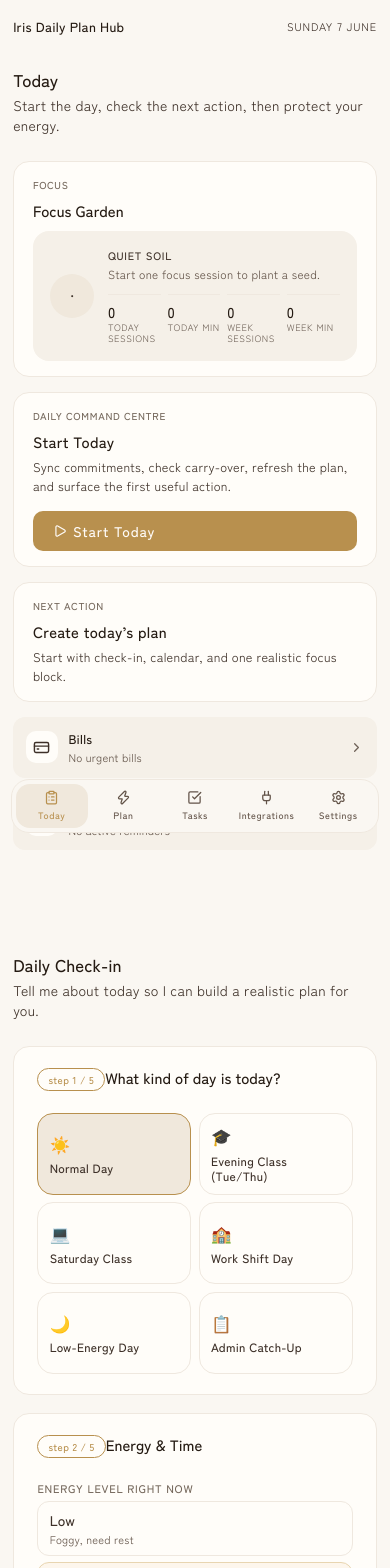
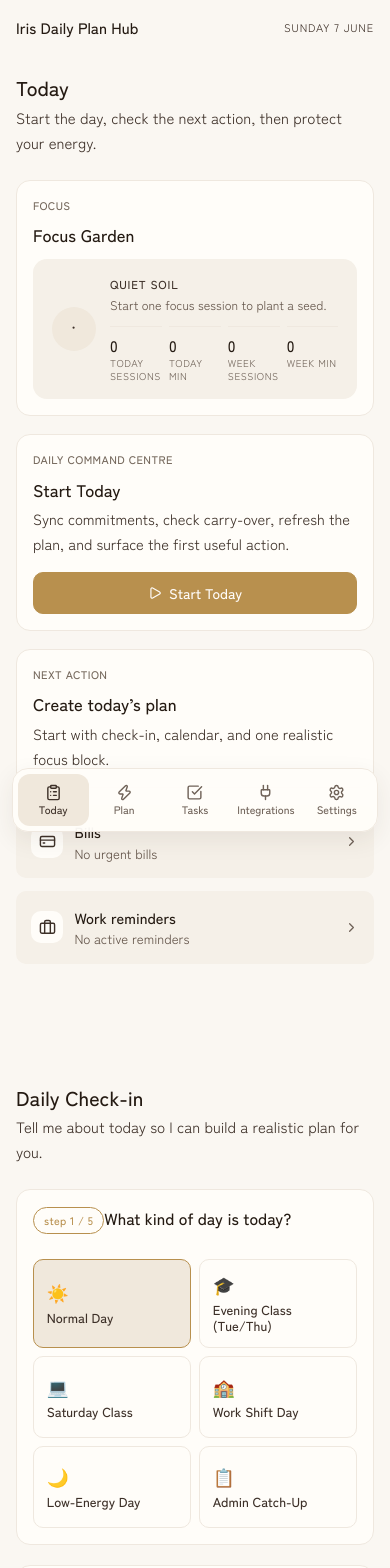
Before and after one commit to iriskumi/iris-daily-plan, a React (Vite) app: page / in a window 390 px wide. Shown: the top 1568 px of the page. Built offline with nearby package versions, Linux system fonts and the light colour scheme.

Commit message:
Polish daily planner UI readability

```diff
--- a/src/index.css
+++ b/src/index.css
@@ -56,9 +56,13 @@
   --shadow: none;
   --shadow-md: none;
 
-  --radius-sm: 12px;
-  --radius: 16px;
+  --radius-sm: 10px;
+  --radius: 14px;
   --radius-lg: 16px;
+
+  --control-height: 42px;
+  --control-radius: 10px;
+  --control-pad-x: 16px;
 
   --font-cjk: 'PingFang SC', 'Noto Sans SC', 'Microsoft YaHei', -apple-system, BlinkMacSystemFont, 'Segoe UI', system-ui, sans-serif;
   --font: 'PingFang SC', 'Noto Sans SC', 'Microsoft YaHei', 'Zen Kaku Gothic New', -apple-system, BlinkMacSystemFont, 'Segoe UI', system-ui, sans-serif;
@@ -68,11 +72,11 @@
 
 * {
   font-family: var(--font);
-  letter-spacing: 0.02em;
+  letter-spacing: 0;
 }
 
 html {
-  font-size: 15px;
+  font-size: 16px;
   -webkit-font-smoothing: antialiased;
   -moz-osx-font-smoothing: grayscale;
 }
@@ -82,6 +86,7 @@ body {
   background: var(--bg);
   color: var(--text);
   min-height: 100dvh;
+  line-height: 1.55;
 }
 
 :lang(zh),
@@ -122,9 +127,9 @@ body {
 }
 
 .app-header h1 {
-  font-size: 16px;
-  font-weight: 500;
-  letter-spacing: 0.02em;
+  font-size: 17px;
+  font-weight: 500;
+  letter-spacing: 0;
   color: var(--text);
   white-space: nowrap;
 }
@@ -156,7 +161,8 @@ body {
   display: flex;
   align-items: center;
   gap: 0.35rem;
-  padding: 0.8rem 0.7rem;
+  min-height: 48px;
+  padding: 0.75rem 0.85rem;
   border: none;
   background: none;
   cursor: pointer;
@@ -164,13 +170,13 @@ body {
   font-weight: 500;
   color: var(--text-3);
   white-space: nowrap;
-  border-bottom: 1.5px solid transparent;
-  transition: color 0.15s, border-color 0.15s;
+  border-bottom: 2px solid transparent;
+  transition: background 0.15s, color 0.15s, border-color 0.15s;
   font-family: var(--font);
   flex-shrink: 0;
   min-width: 96px;
   justify-content: center;
-  letter-spacing: 0.06em;
+  letter-spacing: 0;
 }
 
 .nav-tab svg {
@@ -221,26 +227,28 @@ body {
   flex: 1;
   max-width: 780px;
   margin: 0 auto;
-  padding: 1.75rem 1.25rem 4rem;
+  padding: 2rem 1.25rem 4.25rem;
   width: 100%;
 }
 
 .page-header {
-  margin-bottom: 1.75rem;
+  margin-bottom: 1.5rem;
 }
 
 .page-title {
-  font-size: 17px;
+  font-size: 20px;
   font-weight: 500;
   letter-spacing: 0;
   color: var(--text);
-  margin-bottom: 0.2rem;
+  margin-bottom: 0.3rem;
+  line-height: 1.35;
 }
 
 .page-subtitle {
-  font-size: 14px;
+  font-size: 15px;
   color: var(--text-2);
   font-weight: 400;
+  line-height: 1.65;
 }
 
 /* ── Cards ─────────────────────────────────────────── */
@@ -249,7 +257,7 @@ body {
   background: var(--surface);
   border: 0.5px solid var(--border);
   border-radius: var(--radius);
-  padding: 1.35rem 1.55rem;
+  padding: 1.4rem 1.5rem;
   box-shadow: none;
 }
 
@@ -261,14 +269,15 @@ body {
   display: flex;
   align-items: center;
   justify-content: space-between;
-  margin-bottom: 1rem;
+  margin-bottom: 1.1rem;
 }
 
 .card-title {
-  font-size: 15px;
+  font-size: 16px;
   font-weight: 500;
   color: var(--text);
   letter-spacing: 0;
+  line-height: 1.4;
 }
 
 .card-title-row {
@@ -280,10 +289,10 @@ body {
 /* ── Section Labels ─────────────────────────────────────────── */
 
 .section-label {
-  font-size: 10px;
+  font-size: 11px;
   font-weight: 500;
   text-transform: uppercase;
-  letter-spacing: 0.07em;
+  letter-spacing: 0.04em;
   color: var(--section-label);
   margin-bottom: 0.5rem;
 }
@@ -293,11 +302,11 @@ body {
   align-items: center;
   border: 0.5px solid var(--accent);
   border-radius: 20px;
-  padding: 3px 10px;
-  font-size: 10px;
+  padding: 4px 10px;
+  font-size: 11px;
   font-weight: 500;
   color: var(--accent);
-  letter-spacing: 0.04em;
+  letter-spacing: 0.03em;
   margin-bottom: 0.45rem;
 }
 
@@ -308,7 +317,7 @@ body {
 /* ── Form Elements ─────────────────────────────────────────── */
 
 .form-group {
-  margin-bottom: 1rem;
+  margin-bottom: 1.1rem;
 }
 
 .form-group label {
@@ -317,18 +326,18 @@ body {
   font-weight: 500;
   color: var(--section-label);
   text-transform: uppercase;
-  letter-spacing: 0.07em;
-  margin-bottom: 0.3rem;
+  letter-spacing: 0.04em;
+  margin-bottom: 0.4rem;
 }
 
 .form-group input,
 .form-group select,
 .form-group textarea {
   width: 100%;
-  padding: 0.68rem 0.8rem;
+  padding: 0.72rem 0.85rem;
   border: 1px solid #DDD5C8;
-  border-radius: 12px;
-  font-size: 14px;
+  border-radius: var(--control-radius);
+  font-size: 15px;
   font-family: var(--font-cjk);
   font-weight: 400;
   color: var(--text);
@@ -374,7 +383,7 @@ textarea {
 .form-row {
   display: grid;
   grid-template-columns: 1fr 1fr;
-  gap: 0.75rem;
+  gap: 0.9rem;
 }
 
 .form-row-3 {
@@ -394,15 +403,16 @@ textarea {
 
 .btn-group {
   display: flex;
-  gap: 0.4rem;
+  gap: 0.5rem;
   flex-wrap: wrap;
 }
 
 .btn-option {
-  padding: 0.42rem 0.85rem;
-  border: 1.5px solid var(--border);
-  border-radius: var(--radius-sm);
-  font-size: 0.78rem;
+  min-height: 36px;
+  padding: 0.44rem 0.85rem;
+  border: 1px solid var(--border);
+  border-radius: 999px;
+  font-size: 0.8rem;
   font-family: var(--font);
   font-weight: 500;
   cursor: pointer;
@@ -449,9 +459,9 @@ textarea {
 .energy-option {
   flex: 1;
   min-width: 0;
-  padding: 0.55rem 0.75rem;
+  padding: 0.7rem 0.8rem;
   border: 0.5px solid var(--border);
-  border-radius: 12px;
+  border-radius: var(--control-radius);
   font-family: var(--font);
   cursor: pointer;
   background: var(--surface);
@@ -471,12 +481,12 @@ textarea {
 }
 
 .energy-option-label {
-  font-size: 14px;
+  font-size: 15px;
   font-weight: 500;
 }
 
 .energy-option-desc {
-  font-size: 11px;
+  font-size: 12px;
   color: var(--text-3);
   line-height: 1.35;
   margin-top: 0.12rem;
@@ -525,8 +535,8 @@ textarea {
 
 .day-type-card {
   border: 0.5px solid var(--border);
-  border-radius: 16px;
-  padding: 0.65rem 0.75rem;
+  border-radius: var(--control-radius);
+  padding: 0.75rem 0.8rem;
   cursor: pointer;
   background: var(--surface);
   transition: all 0.15s;
@@ -556,7 +566,7 @@ textarea {
 }
 
 .day-type-card .dtc-label {
-  font-size: 12px;
+  font-size: 13px;
   font-weight: 500;
   color: var(--text-2);
   display: block;
@@ -572,13 +582,15 @@ textarea {
 .btn {
   display: inline-flex;
   align-items: center;
-  gap: 0.4rem;
-  padding: 10px 20px;
-  border-radius: 10px;
+  justify-content: center;
+  gap: 0.45rem;
+  min-height: var(--control-height);
+  padding: 0.62rem var(--control-pad-x);
+  border-radius: var(--control-radius);
   font-size: 14px;
   font-weight: 500;
   font-family: var(--font);
-  letter-spacing: 0.06em;
+  letter-spacing: 0;
   cursor: pointer;
   border: none;
   transition: all 0.15s;
@@ -594,7 +606,7 @@ textarea {
 .btn-primary {
   background: #B8904E;
   color: #FFFCF9;
-  border: none;
+  border: 1px solid #B8904E;
 }
 
 .btn-primary:hover {
@@ -605,8 +617,8 @@ textarea {
   background: #FFFCF9;
   border: 1px solid #C4B8A8;
   color: #3D3028;
-  font-weight: 400;
-  letter-spacing: 0.04em;
+  font-weight: 500;
+  letter-spacing: 0;
 }
 
 .btn-secondary:hover {
@@ -624,8 +636,9 @@ textarea {
   background: none;
   border: none;
   color: var(--text-3);
-  padding: 0.35rem 0.45rem;
-  border-radius: var(--radius-sm);
+  min-height: 34px;
+  padding: 0.38rem 0.55rem;
+  border-radius: var(--control-radius);
   cursor: pointer;
   font-family: var(--font);
   display: inline-flex;
@@ -649,8 +662,9 @@ textarea {
   background: none;
   border: none;
   color: var(--text-3);
-  padding: 0.35rem 0.45rem;
-  border-radius: var(--radius-sm);
+  min-height: 34px;
+  padding: 0.38rem 0.55rem;
+  border-radius: var(--control-radius);
   cursor: pointer;
   font-family: var(--font);
   display: inline-flex;
@@ -672,9 +686,10 @@ textarea {
   background: #B8904E;
   color: #FFFCF9;
   font-size: 14px;
-  padding: 10px 20px;
-  border-radius: 10px;
-  border: none;
+  min-height: var(--control-height);
+  padding: 0.62rem var(--control-pad-x);
+  border-radius: var(--control-radius);
+  border: 1px solid #B8904E;
   cursor: pointer;
   font-family: var(--font);
   font-weight: 500;
@@ -685,7 +700,7 @@ textarea {
   gap: 0.5rem;
   transition: all 0.2s;
   margin-top: 1.5rem;
-  letter-spacing: 0.06em;
+  letter-spacing: 0;
   box-shadow: none;
 }
 
@@ -726,12 +741,13 @@ textarea {
 .badge {
   display: inline-flex;
   align-items: center;
-  padding: 0.12rem 0.5rem;
+  min-height: 22px;
+  padding: 0.14rem 0.55rem;
   border-radius: 999px;
-  font-size: 0.67rem;
+  font-size: 0.7rem;
   font-weight: 500;
   text-transform: uppercase;
-  letter-spacing: 0.07em;
+  letter-spacing: 0.04em;
   white-space: nowrap;
 }
 
@@ -801,16 +817,17 @@ textarea {
 
 .filter-bar {
   display: flex;
-  gap: 0.35rem;
+  gap: 0.45rem;
   flex-wrap: wrap;
   margin-bottom: 1rem;
 }
 
 .filter-chip {
-  padding: 0.32rem 0.7rem;
+  min-height: 34px;
+  padding: 0.36rem 0.75rem;
   border: 1px solid var(--border);
   border-radius: 999px;
-  font-size: 0.72rem;
+  font-size: 0.78rem;
   font-weight: 500;
   cursor: pointer;
   background: var(--surface);
@@ -837,14 +854,14 @@ textarea {
 .task-list {
   display: flex;
   flex-direction: column;
-  gap: 0.5rem;
+  gap: 0.65rem;
 }
 
 .task-card {
   background: var(--surface);
   border: 1px solid var(--border);
   border-radius: var(--radius-sm);
-  padding: 0.8rem 0.9rem;
+  padding: 0.9rem 1rem;
   display: flex;
   gap: 0.7rem;
   align-items: flex-start;
@@ -904,7 +921,7 @@ textarea {
   font-weight: 500;
   color: #2E2218;
   margin-bottom: 0.3rem;
-  line-height: 1.4;
+  line-height: 1.5;
   word-break: break-word;
 }
 
@@ -920,7 +937,7 @@ textarea {
   color: #3D3028;
   font-weight: 400;
   margin-top: 0.2rem;
-  line-height: 1.4;
+  line-height: 1.55;
 }
 
 .task-next-action::before {
@@ -982,14 +999,14 @@ textarea {
 .opp-list {
   display: flex;
   flex-direction: column;
-  gap: 0.5rem;
+  gap: 0.65rem;
 }
 
 .opp-card {
   background: var(--surface);
   border: 1px solid var(--border);
   border-radius: var(--radius-sm);
-  padding: 0.875rem 1rem;
+  padding: 0.95rem 1rem;
   transition: border-color 0.12s;
 }
 
@@ -1006,15 +1023,15 @@ textarea {
 }
 
 .opp-title {
-  font-size: 0.875rem;
+  font-size: 0.94rem;
   font-weight: 500;
   color: var(--text);
-  line-height: 1.3;
+  line-height: 1.45;
   word-break: break-word;
 }
 
 .opp-source {
-  font-size: 0.75rem;
+  font-size: 0.8rem;
   color: var(--text-3);
   margin-bottom: 0.35rem;
 }
@@ -1044,9 +1061,10 @@ textarea {
 }
 
 .opp-next-action {
-  font-size: 0.75rem;
+  font-size: 0.82rem;
   color: var(--accent);
   margin-top: 0.3rem;
+  line-height: 1.5;
 }
 
 .opp-next-action::before {
@@ -1055,31 +1073,32 @@ textarea {
 }
 
 .status-select {
-  padding: 0.28rem 0.55rem;
+  min-height: 34px;
+  padding: 0.34rem 0.6rem;
+  border: 1px solid var(--border);
+  border-radius: var(--control-radius);
+  font-size: 0.8rem;
+  font-family: var(--font);
+  background: var(--surface);
+  cursor: pointer;
+  color: var(--text-2);
+  outline: none;
+  -webkit-appearance: none;
+}
+
+/* ── Bill Cards ─────────────────────────────────────────── */
+
+.bill-list {
+  display: flex;
+  flex-direction: column;
+  gap: 0.65rem;
+}
+
+.bill-card {
+  background: var(--surface);
   border: 1px solid var(--border);
   border-radius: var(--radius-sm);
-  font-size: 0.75rem;
-  font-family: var(--font);
-  background: var(--surface);
-  cursor: pointer;
-  color: var(--text-2);
-  outline: none;
-  -webkit-appearance: none;
-}
-
-/* ── Bill Cards ─────────────────────────────────────────── */
-
-.bill-list {
-  display: flex;
-  flex-direction: column;
-  gap: 0.5rem;
-}
-
-.bill-card {
-  background: var(--surface);
-  border: 1px solid var(--border);
-  border-radius: var(--radius-sm);
-  padding: 0.8rem 1rem;
+  padding: 0.9rem 1rem;
   display: flex;
   align-items: center;
   gap: 0.75rem;
@@ -1102,13 +1121,13 @@ textarea {
 }
 
 .bill-name {
-  font-size: 0.875rem;
+  font-size: 0.94rem;
   font-weight: 500;
   color: var(--text);
 }
 
 .bill-amount {
-  font-size: 0.8rem;
+  font-size: 0.86rem;
   color: var(--text-3);
   font-weight: 500;
 }
@@ -1132,11 +1151,12 @@ textarea {
 }
 
 .bill-status-badge {
-  font-size: 0.68rem;
+  min-height: 22px;
+  font-size: 0.7rem;
   font-weight: 500;
   text-transform: uppercase;
   letter-spacing: 0.04em;
-  padding: 0.15rem 0.45rem;
+  padding: 0.14rem 0.55rem;
   border-radius: 999px;
   white-space: nowrap;
 }
@@ -1167,30 +1187,30 @@ textarea {
   background: var(--surface);
   border: 0.5px solid var(--border);
   border-radius: var(--radius-lg);
-  padding: 1.5rem;
-  margin-bottom: 1rem;
+  padding: 1.45rem 1.5rem;
+  margin-bottom: 1.15rem;
   box-shadow: none;
 }
 
 .plan-date-label {
-  font-size: 10px;
+  font-size: 11px;
   font-weight: 500;
   text-transform: uppercase;
-  letter-spacing: 0.07em;
+  letter-spacing: 0.04em;
   color: var(--section-label);
   margin-bottom: 0.35rem;
 }
 
 .plan-theme {
-  font-size: 17px;
+  font-size: 18px;
   font-weight: 500;
   color: var(--text);
   letter-spacing: 0;
-  line-height: 1.35;
+  line-height: 1.45;
 }
 
 .plan-meta {
-  font-size: 11px;
+  font-size: 12px;
   color: var(--text-3);
   margin-top: 0.4rem;
 }
@@ -1207,7 +1227,7 @@ textarea {
 }
 
 .plan-page-header {
-  margin-bottom: 0.75rem;
+  margin-bottom: 0.9rem;
   display: flex;
   justify-content: space-between;
   align-items: flex-start;
@@ -1226,8 +1246,9 @@ textarea {
   border: 0.5px solid var(--accent-border);
   color: var(--accent-2);
   border-radius: 999px;
-  padding: 0.28rem 0.65rem;
-  font-size: 11px;
+  min-height: 28px;
+  padding: 0.3rem 0.7rem;
+  font-size: 12px;
   font-weight: 500;
   line-height: 1;
   white-space: nowrap;
@@ -1241,6 +1262,7 @@ textarea {
   color: var(--accent-2);
   padding: 0.55rem 0.65rem;
   font-size: 14px;
+  line-height: 1.55;
   display: flex;
   align-items: center;
   gap: 0.6rem;
@@ -1262,7 +1284,7 @@ textarea {
 .top3-list {
   display: flex;
   flex-direction: column;
-  gap: 0.5rem;
+  gap: 0.65rem;
 }
 
 .top3-item {
@@ -1270,30 +1292,30 @@ textarea {
   border: 0.5px solid var(--border);
   border-left: 2px solid var(--accent);
   border-radius: 0;
-  padding: 0.875rem 1rem;
+  padding: 0.95rem 1rem;
 }
 
 .top3-num {
-  font-size: 10px;
+  font-size: 11px;
   font-weight: 500;
   color: var(--accent);
   text-transform: uppercase;
-  letter-spacing: 0.07em;
+  letter-spacing: 0.04em;
   margin-bottom: 0.2rem;
 }
 
 .top3-task {
-  font-size: 14px;
+  font-size: 15px;
   font-weight: 500;
   color: var(--text);
   margin-bottom: 0.2rem;
-  line-height: 1.3;
+  line-height: 1.45;
 }
 
 .top3-action {
-  font-size: 14px;
-  color: var(--text-2);
-  line-height: 1.4;
+  font-size: 15px;
+  color: var(--text-2);
+  line-height: 1.55;
 }
 
 .top3-action::before {
@@ -1306,15 +1328,15 @@ textarea {
   background: var(--surface);
   border: 1px solid var(--border);
   border-radius: var(--radius-sm);
-  margin-bottom: 0.5rem;
+  margin-bottom: 0.65rem;
   overflow: hidden;
 }
 
 .time-block-header {
-  padding: 0.65rem 1rem;
+  padding: 0.72rem 1rem;
   background: var(--surface-2);
   border-bottom: 0.5px solid var(--border);
-  font-size: 14px;
+  font-size: 15px;
   font-weight: 500;
   color: var(--text);
   display: flex;
@@ -1337,7 +1359,7 @@ textarea {
 
 .time-block-range {
   font-family: var(--font);
-  font-size: 0.78rem;
+  font-size: 0.82rem;
   font-weight: 500;
   color: var(--accent);
   min-width: 5.9rem;
@@ -1346,15 +1368,16 @@ textarea {
 
 .time-block-type {
   margin-left: auto;
+  min-height: 22px;
   padding: 0.18rem 0.55rem;
   border-radius: 999px;
   background: var(--surface);
   border: 1px solid var(--border);
   color: var(--text-2);
-  font-size: 0.65rem;
+  font-size: 0.68rem;
   font-weight: 500;
   text-transform: uppercase;
-  letter-spacing: 0.07em;
+  letter-spacing: 0.04em;
   line-height: 1.2;
 }
 
@@ -1402,15 +1425,15 @@ textarea {
 }
 
 .time-block-body {
-  padding: 0.65rem 1rem 0.75rem;
+  padding: 0.75rem 1rem 0.85rem;
 }
 
 .time-block-body li {
-  font-size: 14px;
+  font-size: 15px;
   color: var(--text-2);
   padding: 0.18rem 0;
   list-style: none;
-  line-height: 1.5;
+  line-height: 1.6;
 }
 
 .time-block-body li::before {
@@ -1428,8 +1451,8 @@ textarea {
 .follow-up-options {
   display: grid;
   grid-template-columns: repeat(4, minmax(0, 1fr));
-  gap: 0.4rem;
-  margin-bottom: 0.55rem;
+  gap: 0.5rem;
+  margin-bottom: 0.65rem;
 }
 
 .follow-up-options button {
@@ -1437,9 +1460,10 @@ textarea {
   background: var(--surface);
   color: var(--text-2);
   border-radius: 999px;
-  padding: 0.35rem 0.45rem;
+  min-height: 34px;
+  padding: 0.35rem 0.5rem;
   font-family: var(--font);
-  font-size: 0.74rem;
+  font-size: 0.8rem;
   font-weight: 400;
   cursor: pointer;
   transition: border-color 0.15s, background 0.15s, color 0.15s;
@@ -1462,20 +1486,20 @@ textarea {
   background: #FFFCF9;
   color: var(--text);
   font-family: var(--font-cjk);
-  font-size: 0.8rem;
+  font-size: 0.9rem;
   font-weight: 400;
   line-height: 1.5;
 }
 
 .plan-section {
-  margin-bottom: 1rem;
+  margin-bottom: 1.15rem;
 }
 
 .plan-section-title {
-  font-size: 10px;
+  font-size: 11px;
   font-weight: 500;
   text-transform: uppercase;
-  letter-spacing: 0.07em;
+  letter-spacing: 0.04em;
   color: var(--section-label);
   margin-bottom: 0.55rem;
   display: flex;
@@ -1489,11 +1513,11 @@ textarea {
 }
 
 .plan-list li {
-  font-size: 14px;
+  font-size: 15px;
   color: var(--text-2);
   padding: 0.18rem 0;
   list-style: none;
-  line-height: 1.5;
+  line-height: 1.6;
 }
 
 .plan-list li::before {
@@ -1514,16 +1538,16 @@ textarea {
 }
 
 .plan-mvd-title {
-  font-size: 10px;
+  font-size: 11px;
   font-weight: 500;
   text-transform: uppercase;
-  letter-spacing: 0.07em;
+  letter-spacing: 0.04em;
   color: var(--accent);
   margin-bottom: 0.5rem;
 }
 
 .plan-mvd li {
-  font-size: 14px;
+  font-size: 15px;
   color: var(--accent-2);
   padding: 0.18rem 0;
   list-style: none;
@@ -1538,7 +1562,7 @@ textarea {
   background: var(--surface);
   border: 0.5px solid var(--border);
   border-radius: var(--radius);
-  padding: 1rem;
+  padding: 1.1rem;
   box-shadow: none;
 }
 
@@ -1550,12 +1574,12 @@ textarea {
   background: var(--surface-2);
   border: 0.5px solid var(--border);
   border-radius: var(--radius);
-  padding: 1rem 1.25rem;
+  padding: 1.1rem 1.25rem;
 }
 
 .notion-status {
   margin-top: 0.75rem;
-  font-size: 0.82rem;
+  font-size: 0.9rem;
   color: var(--text-2);
   line-height: 1.55;
 }
@@ -1623,7 +1647,7 @@ textarea {
   background: var(--surface);
   border: 1.5px solid var(--border);
   border-radius: var(--radius-sm);
-  padding: 0.875rem 1rem;
+  padding: 0.95rem 1rem;
   text-align: left;
   cursor: pointer;
   font-family: var(--font);
@@ -1662,22 +1686,23 @@ textarea {
 }
 
 .ai-btn-title {
-  font-size: 0.875rem;
+  font-size: 0.94rem;
   font-weight: 500;
   color: var(--text);
   margin-bottom: 0.1rem;
 }
 
 .ai-btn-desc {
-  font-size: 0.75rem;
+  font-size: 0.82rem;
   color: var(--text-3);
+  line-height: 1.55;
 }
 
 .reality-card {
   background: var(--surface);
   border: 0.5px solid var(--border);
   border-radius: var(--radius);
-  padding: 1rem 1.25rem;
+  padding: 1.1rem 1.25rem;
   margin-bottom: 1.4rem;
   display: grid;
   grid-template-columns: minmax(0, 1fr) auto;
@@ -1698,9 +1723,10 @@ textarea {
 }
 
 .reality-meta {
-  font-size: 0.8rem;
+  font-size: 0.88rem;
   color: var(--text-2);
   margin-bottom: 0.55rem;
+  line-height: 1.55;
 }
 
 .reality-actions {
@@ -1739,7 +1765,7 @@ textarea {
 }
 
 .carryover-title {
-  font-size: 0.86rem;
+  font-size: 0.92rem;
   color: var(--text);
   font-weight: 500;
 }
@@ -1747,8 +1773,8 @@ textarea {
 .carryover-reason,
 .carryover-action {
   grid-column: 2;
-  font-size: 0.8rem;
-  line-height: 1.45;
+  font-size: 0.86rem;
+  line-height: 1.55;
   color: var(--text-2);
 }
 
@@ -1852,11 +1878,12 @@ textarea {
 
 .scope-status {
   display: inline-flex;
+  min-height: 28px;
   padding: 4px 14px;
   border-radius: 20px;
   font-size: 12px;
   font-weight: 500;
-  letter-spacing: 0.04em;
+  letter-spacing: 0.03em;
   border: 1px solid #C4B090;
 }
 
@@ -2553,7 +2580,7 @@ textarea {
 .segmented-control {
   display: grid;
   grid-template-columns: 1fr 1fr;
-  gap: 0.35rem;
+  gap: 0.4rem;
   background: var(--surface);
   border: 0.5px solid var(--border);
   border-radius: var(--radius);
@@ -2566,10 +2593,11 @@ textarea {
   background: transparent;
   color: var(--text-3);
   border-radius: var(--radius-sm);
-  padding: 0.55rem 0.75rem;
+  min-height: 38px;
+  padding: 0.56rem 0.75rem;
   font-family: var(--font);
-  font-size: 0.82rem;
-  font-weight: 400;
+  font-size: 0.86rem;
+  font-weight: 500;
   cursor: pointer;
   display: inline-flex;
   align-items: center;
@@ -2598,8 +2626,8 @@ textarea {
   background: var(--surface);
   border: 0.5px solid var(--border);
   border-radius: var(--radius);
-  padding: 1rem 1.25rem;
-  margin-bottom: 1rem;
+  padding: 1.1rem 1.25rem;
+  margin-bottom: 1.1rem;
 }
 
 .today-focus-section-header {
@@ -2610,7 +2638,7 @@ textarea {
 }
 
 .today-focus-section h3 {
-  font-size: 1rem;
+  font-size: 1.05rem;
   font-weight: 500;
   color: var(--text);
   letter-spacing: 0;
@@ -2627,8 +2655,8 @@ textarea {
   background: var(--surface);
   border: 0.5px solid var(--border);
   border-radius: var(--radius);
-  padding: 1rem 1.25rem;
-  margin-bottom: 1rem;
+  padding: 1.1rem 1.25rem;
+  margin-bottom: 1.1rem;
   display: grid;
   grid-template-columns: minmax(0, 1fr) auto;
   gap: 1rem;
@@ -2637,7 +2665,7 @@ textarea {
 
 .start-today-card h3,
 .next-action-card h3 {
-  font-size: 1rem;
+  font-size: 1.05rem;
   font-weight: 500;
   color: var(--text);
   margin-bottom: 0.3rem;
@@ -2645,9 +2673,9 @@ textarea {
 
 .start-today-card p,
 .next-action-card p {
-  font-size: 0.84rem;
-  color: var(--text-2);
-  line-height: 1.55;
+  font-size: 0.92rem;
+  color: var(--text-2);
+  line-height: 1.65;
 }
 
 .start-flow-steps {
@@ -2659,18 +2687,20 @@ textarea {
 .start-flow-step {
   background: var(--surface-2);
   border-radius: 10px;
-  padding: 0.5rem 0.7rem;
-  font-size: 0.78rem;
+  padding: 0.58rem 0.75rem;
+  font-size: 0.84rem;
+  line-height: 1.5;
   color: var(--text-2);
 }
 
 .next-action-time {
   display: inline-flex;
   margin-top: 0.45rem;
-  padding: 0.18rem 0.55rem;
+  min-height: 26px;
+  padding: 0.18rem 0.6rem;
   border: 1px solid var(--border-strong);
   border-radius: 999px;
-  font-size: 0.75rem;
+  font-size: 0.8rem;
   color: var(--text-2);
 }
 
@@ -2685,15 +2715,15 @@ textarea {
 .command-grid {
   display: grid;
   grid-template-columns: 1fr 1fr;
-  gap: 0.75rem;
+  gap: 0.85rem;
 }
 
 .command-card {
   border: none;
-  border-radius: 12px;
+  border-radius: var(--control-radius);
   background: var(--surface-2);
   box-shadow: none;
-  padding: 0.85rem;
+  padding: 0.95rem;
   text-align: left;
   display: flex;
   align-items: center;
@@ -2742,15 +2772,15 @@ textarea {
 }
 
 .command-card-title {
-  font-size: 0.84rem;
+  font-size: 0.92rem;
   font-weight: 500;
   margin-bottom: 0.12rem;
 }
 
 .command-card-text {
-  font-size: 0.74rem;
+  font-size: 0.82rem;
   color: var(--text-3);
-  line-height: 1.35;
+  line-height: 1.45;
 }
 
 .command-card-chevron {
@@ -2786,8 +2816,9 @@ textarea {
   gap: 0.75rem;
   background: var(--surface);
   border-radius: 10px;
-  padding: 0.55rem 0.7rem;
-  font-size: 0.8rem;
+  padding: 0.62rem 0.75rem;
+  font-size: 0.86rem;
+  line-height: 1.45;
   color: var(--text-2);
 }
 
@@ -2799,28 +2830,30 @@ textarea {
 /* ── Responsive ─────────────────────────────────────────── */
 @media (max-width: 600px) {
   .page {
-    padding: 1rem 0.875rem 5.75rem;
+    padding: 1.15rem 1rem 6.35rem;
   }
 
   .app-header {
-    padding: 0 0.875rem;
+    height: 56px;
+    padding: 0 1rem;
   }
 
   .app-header h1 {
-    font-size: 0.88rem;
+    font-size: 0.95rem;
   }
 
   .nav-tabs {
     position: fixed;
-    left: 0.75rem;
-    right: 0.75rem;
-    bottom: 0.75rem;
+    left: max(0.75rem, env(safe-area-inset-left));
+    right: max(0.75rem, env(safe-area-inset-right));
+    bottom: max(0.75rem, env(safe-area-inset-bottom));
     z-index: 200;
     border: 1px solid var(--border);
-    border-radius: 18px;
-    padding: 0.25rem;
+    border-radius: 16px;
+    padding: 0.3rem;
     justify-content: space-between;
-    box-shadow: none;
+    background: rgba(255, 253, 249, 0.96);
+    box-shadow: 0 8px 24px rgba(61, 48, 40, 0.08);
     overflow: visible;
   }
 
@@ -2828,26 +2861,29 @@ textarea {
     flex: 1;
     min-width: 0;
     flex-direction: column;
-    gap: 0.18rem;
-    padding: 0.42rem 0.2rem;
-    font-size: 0.62rem;
+    gap: 0.2rem;
+    min-height: 52px;
+    padding: 0.48rem 0.15rem;
+    font-size: 0.68rem;
     border-bottom: none;
-    border-radius: 14px;
+    border-radius: 12px;
+    color: var(--text-hint);
+    line-height: 1.1;
   }
 
   .nav-tab svg {
-    width: 15px;
-    height: 15px;
+    width: 17px;
+    height: 17px;
   }
 
   .nav-tab.active {
     background: var(--accent-bg);
-    color: var(--accent);
+    color: var(--accent-2);
     border-bottom-color: transparent;
   }
 
   .plan-theme {
-    font-size: 1rem;
+    font-size: 1.05rem;
   }
 
   .command-grid {
@@ -2873,7 +2909,7 @@ textarea {
   }
 
   .subnav-shell {
-    padding: 0.875rem 0.875rem 0;
+    padding: 1rem 1rem 0;
   }
 
   .command-inline-manager > .page {
@@ -2883,4 +2919,35 @@ textarea {
   .energy-option {
     min-width: 100%;
   }
-}
+
+  .card,
+  .plan-header,
+  .today-focus-section,
+  .start-today-card,
+  .next-action-card,
+  .actual-log-card,
+  .notion-export-card {
+    padding: 1rem;
+  }
+
+  .btn,
+  .btn-generate {
+    width: 100%;
+  }
+
+  .form-actions,
+  .calendar-actions,
+  .reality-actions,
+  .pomo-btn-row {
+    flex-direction: column;
+  }
+
+  .time-block-header {
+    align-items: flex-start;
+    flex-wrap: wrap;
+  }
+
+  .time-block-type {
+    margin-left: 0;
+  }
+}
```
